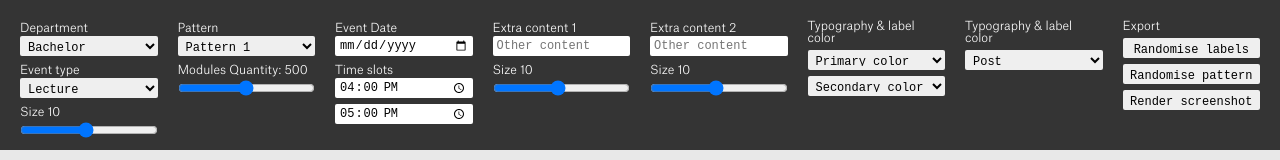
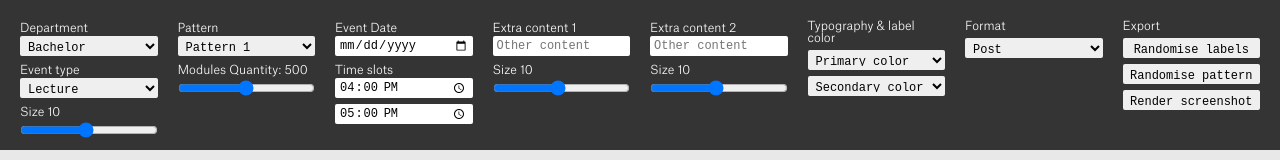
Before and after one commit to p40l0v/Open-Day-Generator-Tool, a plain HTML site: page index.html in a window 1280 px wide. Shown: the top 160 px of the page. Drawn offline with Linux system fonts and the light colour scheme.

Commit message:
Update index.html

```diff
--- a/index.html
+++ b/index.html
@@ -101,7 +101,7 @@
       </select>
     </form>
     <form id="form-formats">
-      <label for="format">Typography & label color</label>
+      <label for="format">Format</label>
       <select name="format" id="format">
         <option value="post">Post</option>
         <option value="story">Story</option>
```
